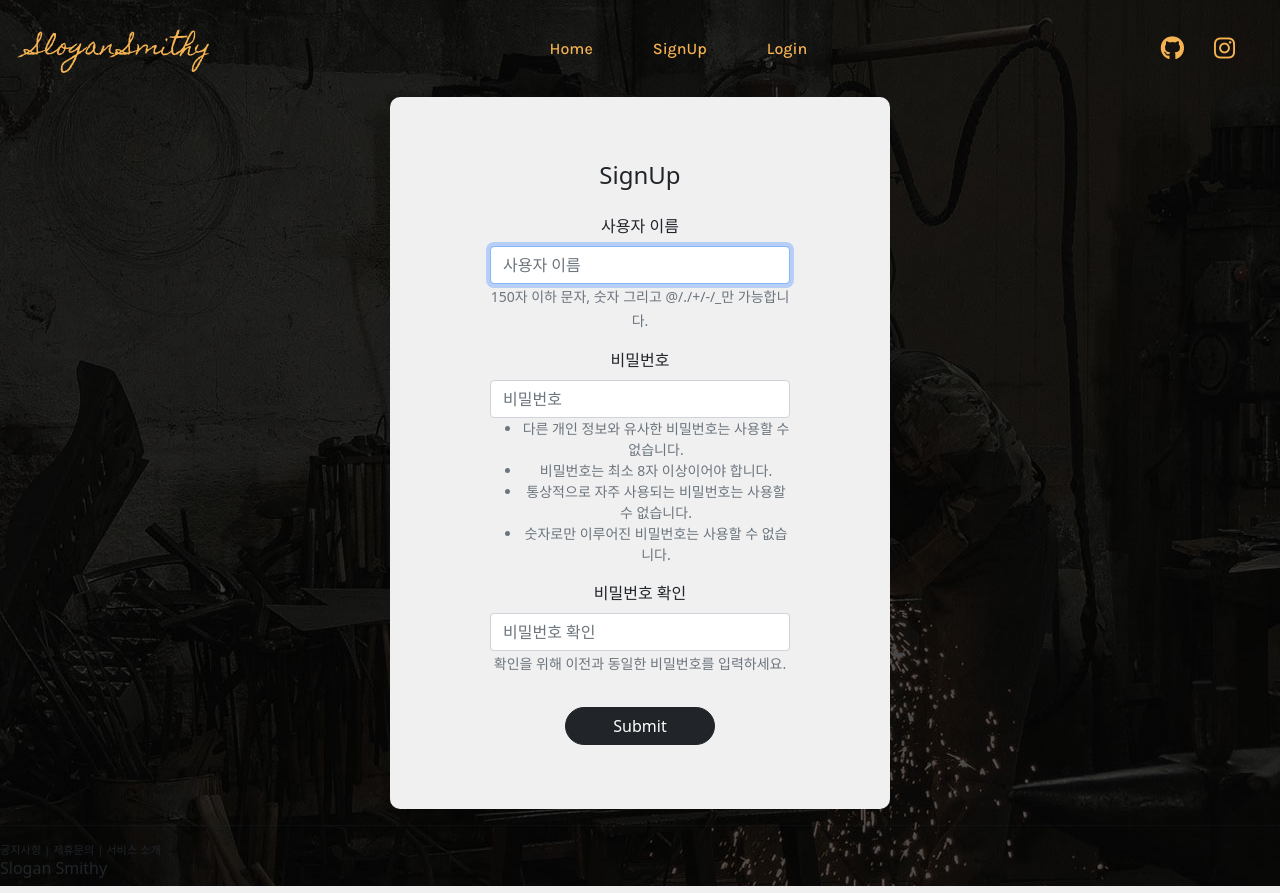
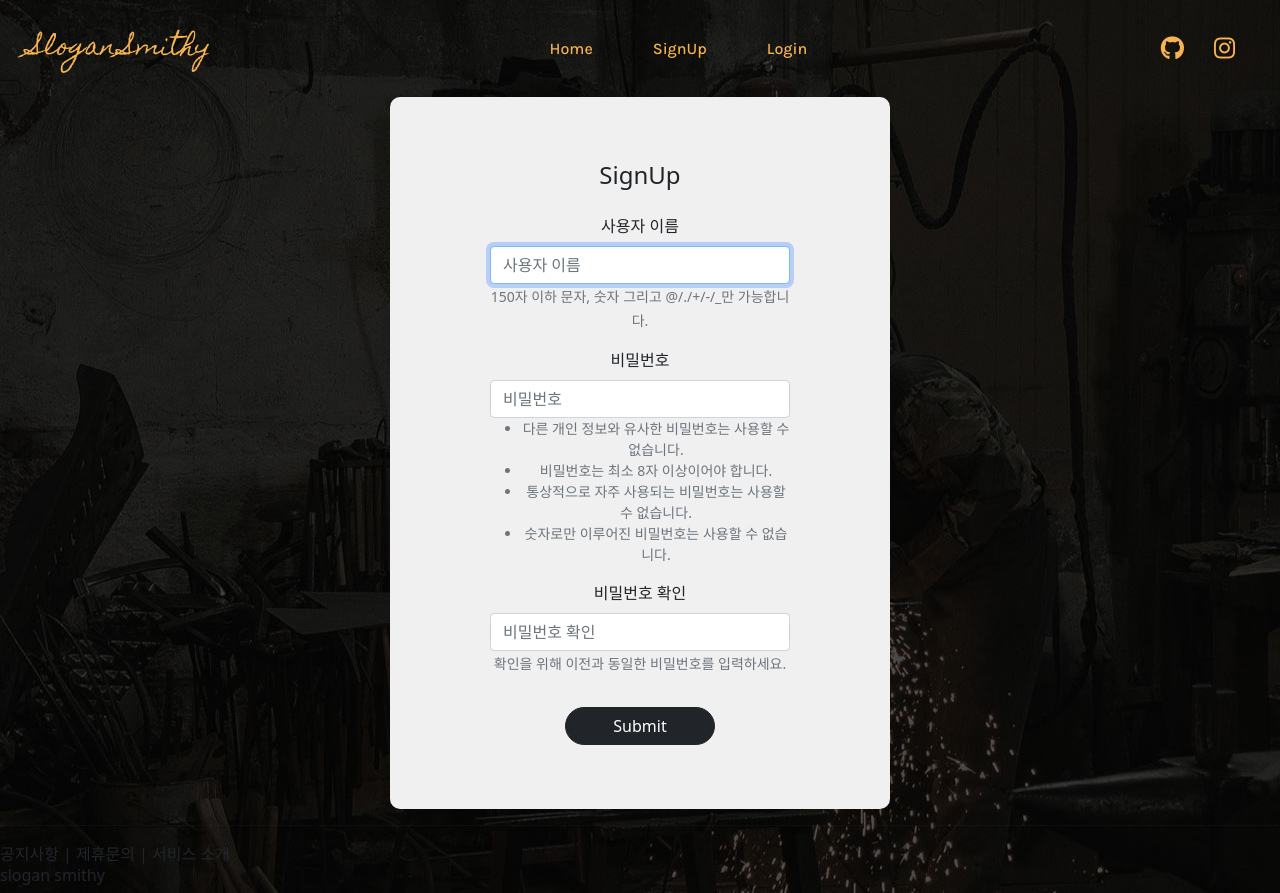
Before and after one commit to 5kdk/Slogan-Smithy-WEB, a Django app: page /smithy/create/ in a window 1280 px wide. Run offline with Django 3.2, Linux system fonts and the light colour scheme; parts of the project's set-up code (start-up, migrations or seed data) failed here and were passed over; some libraries are stand-ins or nearby versions; some web fonts are replaced.

Commit message:
footer edit

```diff
--- a/templates/footer.html
+++ b/templates/footer.html
@@ -1,13 +1,13 @@
-<div class="slogan_footer">
+<div class="slogan__footer">
 
-    <div style="font-size: .7rem; ">
+    <div style="footer__div">
         <span>공지사항</span> |
         <span>제휴문의</span> |
         <span>서비스 소개</span>
     </div>
 
     <div>
-        <h6 class="slogan_logo">Slogan Smithy</h6>
+        <h6 class="slogan__logo">slogan smithy</h6>
     </div>
 
 </div>
```
